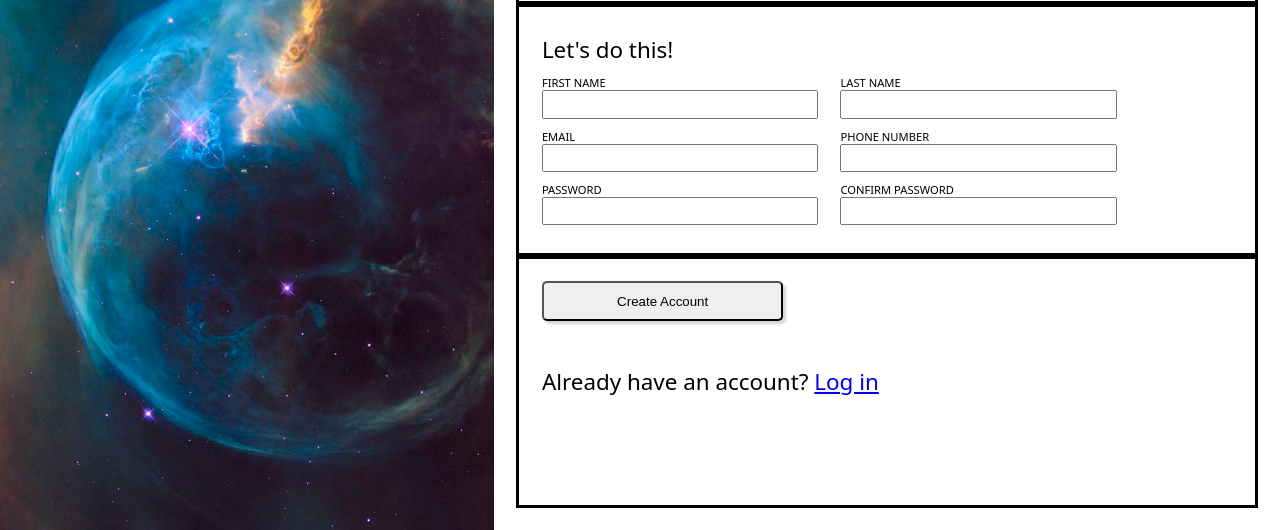
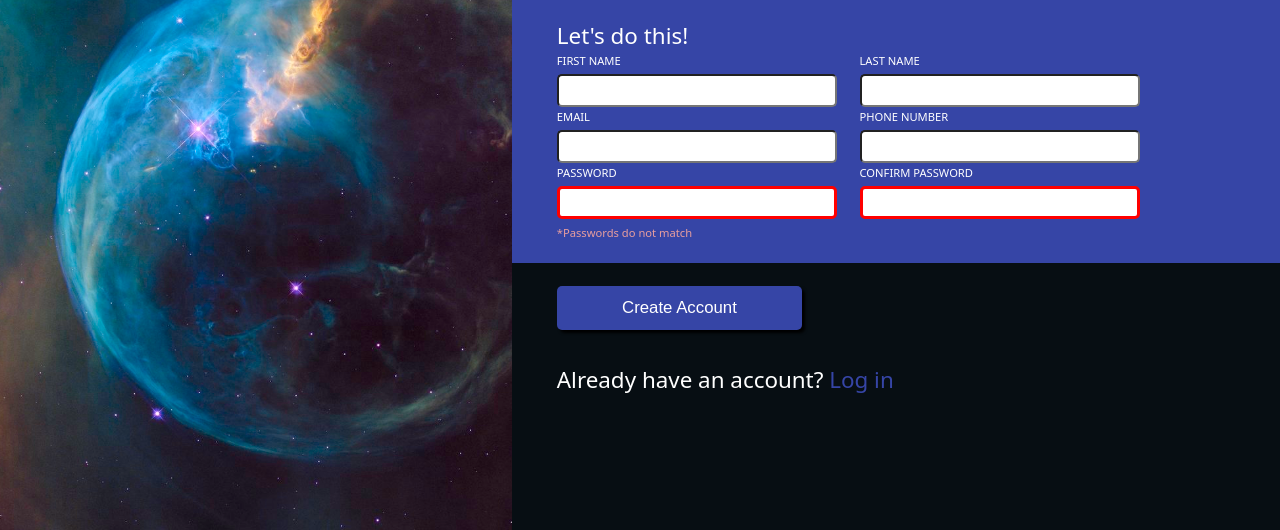
Before and after one commit to danielkurtsawyer/odin-sign-up-form, a plain HTML site: page index.html in a window 1280 px wide. Shown: the part 270-800 px from the top of the page. Drawn offline with Linux system fonts and the light colour scheme.

Commit message:
Implement the rest of the site.
I finished this project by implementing the rest of the functionality as well as finishing the CSS styling.
The site has a darker theme to suggest the vastness and emptiness of space.
I just a script to check the password fields to see if they match. If they do, then the error class is toggled and the error message is hidden.

```diff
--- a/index.html
+++ b/index.html
@@ -6,6 +6,7 @@
     <title>Sign Up</title>
     <link rel="stylesheet" href="style.css">
     <link rel="stylesheet" href="https://fonts.googleapis.com/css?family=Space+Grotesk">
+    <script src="script.js" defer></script>
 </head>
 <body>
     <div class="sidebar">
@@ -28,40 +29,41 @@
             <div class="input-row">
                 <div class="input-item">
                     <label for="first-name">FIRST NAME</label>
-                    <input type="text" name="first_name" id="first-name">
+                    <input type="text" name="first_name" id="first-name" required>
                  </div>
                 <div class="input-item">
                     <label for="last-name">LAST NAME</label>
-                    <input type="text" name="last_name" id="last-name">
+                    <input type="text" name="last_name" id="last-name" required>
                 </div>
             </div>
 
             <div class="input-row">
                 <div class="input-item">
                     <label for="user-email">EMAIL</label>
-                    <input type="email" name="email" id="user-email">
+                    <input type="email" name="email" id="user-email" required>
                  </div>
                 <div class="input-item">
                     <label for="phone-number">PHONE NUMBER</label>
-                    <input type="number" name="phone_number" id="phone-number">
+                    <input type="number" name="phone_number" id="phone-number" required>
                 </div>
             </div>
 
             <div class="input-row">
                 <div class="input-item">
                     <label for="user-password">PASSWORD</label>
-                    <input type="password" name="password" id="user-password">
+                    <input type="password" name="password" id="user-password" class="error" required>
+                    <span class="error-message">*Passwords do not match</span>
                  </div>
                 <div class="input-item">
                     <label for="user-password-confirm">CONFIRM PASSWORD</label>
-                    <input type="number" name="confirm-password" id="user-password-confirm">
+                    <input type="password" name="confirm-password" id="user-password-confirm" class="error" required>
                 </div>
             </div>
 
         </div>
 
         <div class="footer">
-            <button>Create Account</button>
+            <button type="button">Create Account</button>
             <span>Already have an account? <a href="#">Log in</a></span>
         </div>
     </div>
--- /dev/null
+++ b/script.js
@@ -0,0 +1,17 @@
+const passwordInputs = document.querySelectorAll(".error");
+const passwordMessage = document.querySelector(".error-message");
+
+passwordInputs.forEach(input => input.addEventListener('blur', validatePasswordMatches));
+
+const passwordElements = {...passwordInputs};
+
+function validatePasswordMatches(e){
+    if(passwordElements[0].value === passwordElements[1].value){
+        passwordInputs.forEach(input => input.classList.remove('error'));
+        passwordMessage.style.display = "none";
+    }
+    else{
+        passwordInputs.forEach(input => input.classList.add('error'));
+        passwordMessage.style.display = "inline";
+    }
+}
--- a/style.css
+++ b/style.css
@@ -1,6 +1,11 @@
 :root{
     font-family: system-ui, "Segoe UI", Roboto, Helvetica, Arial, sans-serif, "Apple Color Emoji", "Segoe UI Emoji", "Segoe UI Symbol";
     font-size: calc(16px + .5vw);
+    color:white;
+
+    --primary-color: #070e13;
+    --secondary-color: hsl(232, 51%, 43%);
+
 }
 p{
     margin: 0px;
@@ -48,20 +53,20 @@ body {
 .content{
     display: flex;
     flex-direction: column;
-    padding: 1rem;
+
 }
 
 .content>div{
     flex: 1;
-    padding: 1rem;
-    border: solid black;
+    padding: 1rem 1rem 1rem 2rem;
 }
 
 .header{
     display: flex;
     flex-direction: column;
     justify-content: end;
-    gap: .5rem
+    gap: .5rem;
+    background-color: var(--primary-color);
 }
 
 .input-row{
@@ -73,27 +78,57 @@ body {
     flex-direction: column;
     width: 40%;
     font-size: .5rem;
+    gap: .25rem
 }
 
 input{
-    height:1rem;
+    height:1.5rem;
+    border-radius: 5px;
+    box-sizing: border-box;
+    font-size: .75rem;
 }
 
 .signup{
     display: flex;
     flex-direction: column;
     justify-content: space-around;
+    background-color: var(--secondary-color);
 }
 
 .footer{
     display: flex;
     flex-direction: column;
-    gap: 2rem;
+    gap: 1.5rem;
+    background-color: var(--primary-color);
 }
 
 button{
     width:35%;
     height: 20%;
+    min-height: 1rem;
     border-radius: 5px;
-    box-shadow: 3px 3px 3px lightgray;
+    box-shadow: 3px 3px 3px black;
+    background-color: var(--secondary-color);
+    color: white;
+    font-size: .75rem;
+    border: none;
 }
+
+a{
+    text-decoration: none;
+    color: var(--secondary-color);
+}
+
+.error{
+    border: 3px solid red;
+}
+
+.error-message{
+    color: #e89e9e;
+    font-style: bold;
+}
+
+input:focus{
+    border: 5px solid #9D44C0;
+    box-shadow: 3px 3px 3px black;
+}
```
